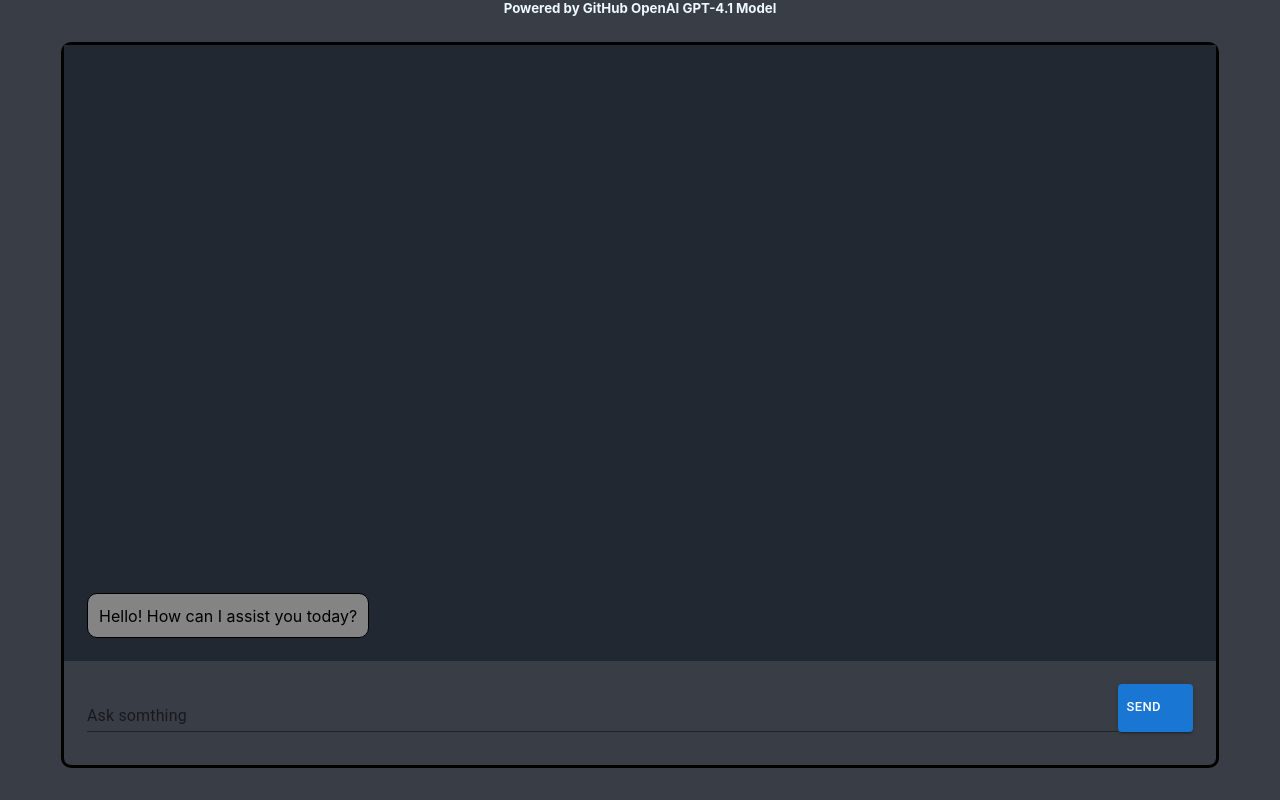
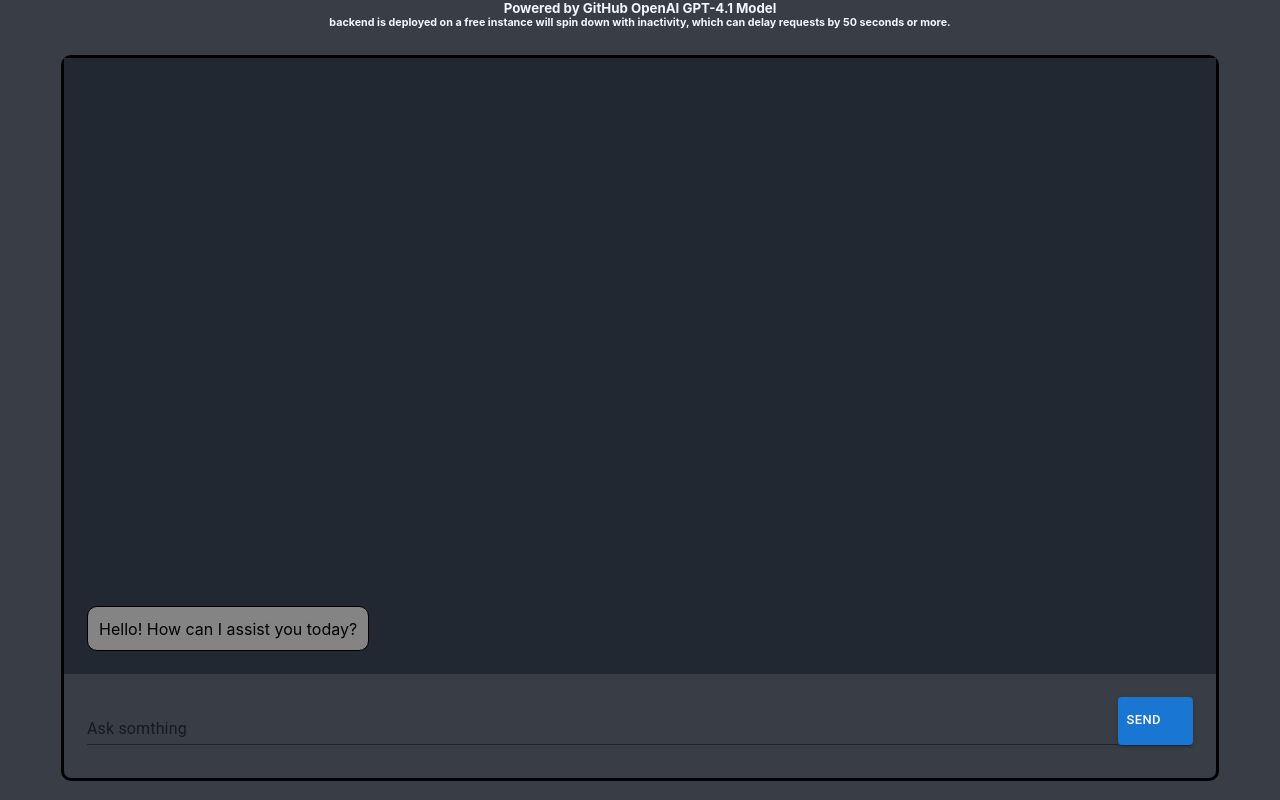
Before and after one commit to john310897/ai-chatbot, a React (Create React App) app in the folder ui/: page / in a window 1280 px wide. Built offline with nearby package versions, Linux system fonts and the light colour scheme; some icons are missing.

Commit message:
--final commit

```diff
--- a/ui/src/App.js
+++ b/ui/src/App.js
@@ -58,6 +58,7 @@ function App() {
     return (
         <div className="App">
             <h5 className='title'>Powered by GitHub OpenAI GPT-4.1 Model</h5>
+            <h6 className='title'>backend is deployed on a free instance will spin down with inactivity, which can delay requests by 50 seconds or more.</h6>
             <div className='chat_container'>
                 <div className='chat_message_container' id='chat_message_container' ref={containerRef}>
                     {messages?.data?.map((messageObj, index) => (
```
